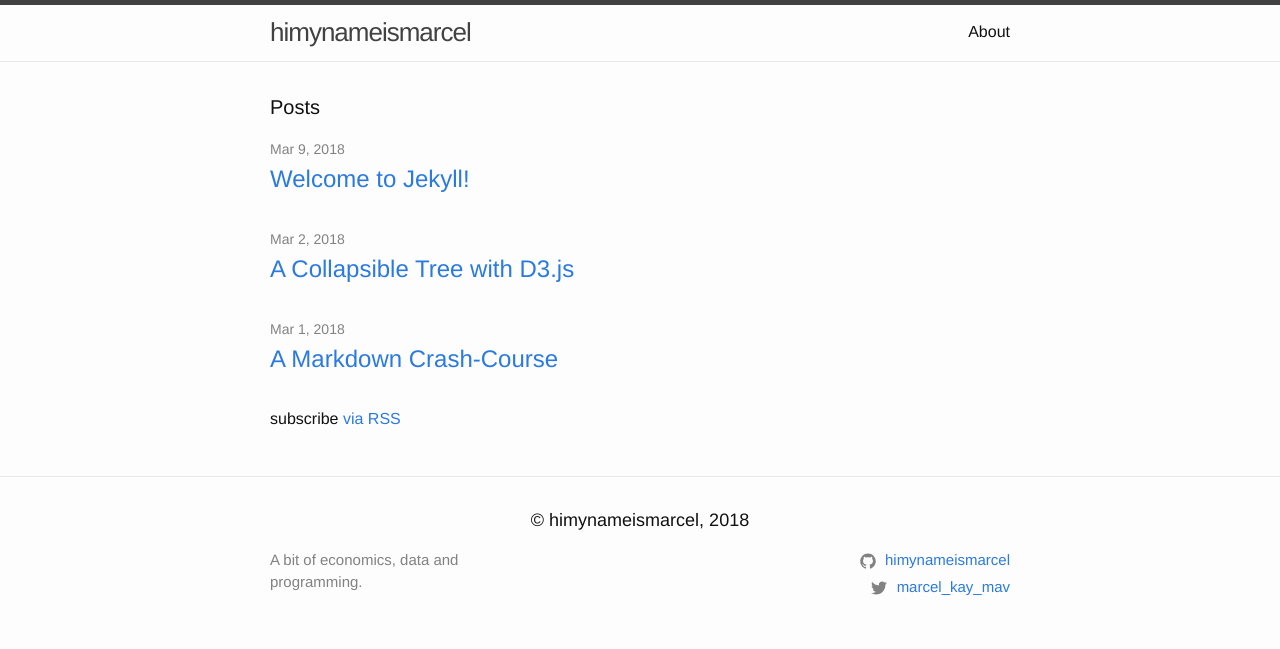
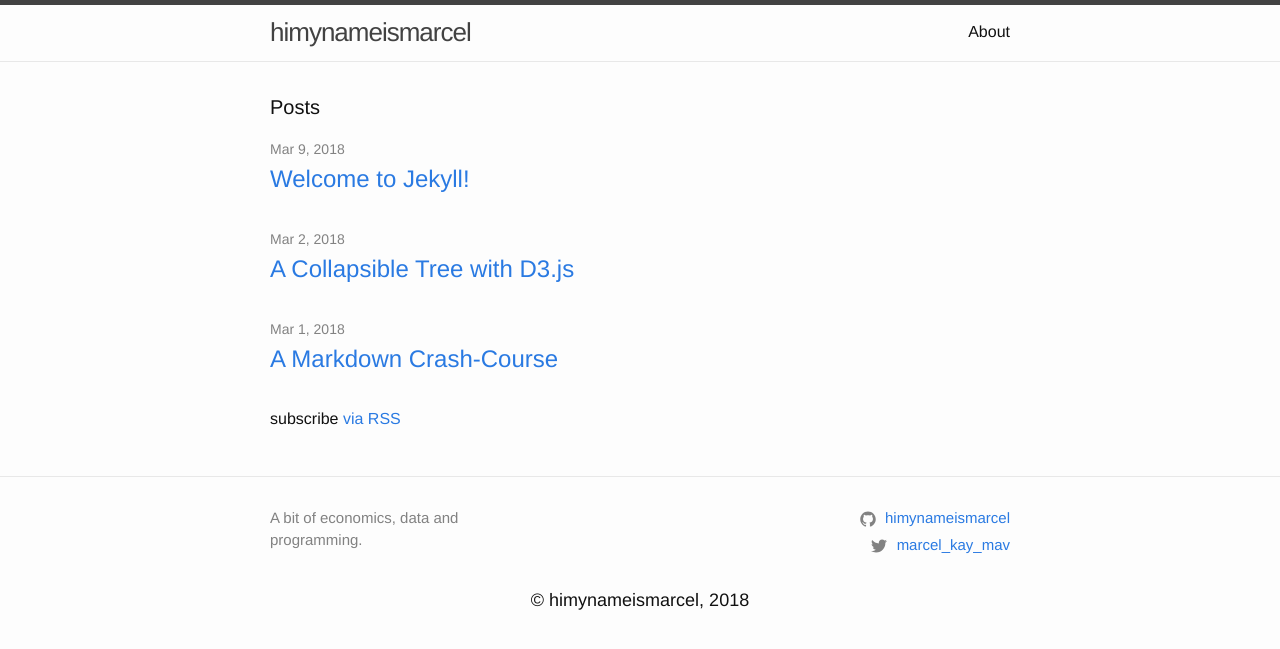
Before and after one commit to himynameismarcel/himynameismarcel.github.io, a Jekyll site: the page built from index.md, in a window 1280 px wide. Shown: the top 649 px of the page. Built offline with Jekyll 4.4.1, drawn with Linux system fonts in a browser that asks for light colours.

Commit message:
switched row 2 and 1 in footer

```diff
--- a/_includes/footer.html
+++ b/_includes/footer.html
@@ -1,8 +1,6 @@
 <footer class="site-footer">
 
   <div class="wrapper">
-
-    <h2 align="center" class="footer-heading">&copy; {{ site.title | escape }}, 2018</h2>
 
     <div class="footer-col-wrapper">
       <div class="footer-col footer-col-1">
@@ -31,6 +29,8 @@
       </div>
     </div>
 
+    <h2 align="center" class="footer-heading">&copy; {{ site.title | escape }}, 2018</h2>
+
   </div>
 
 </footer>
```
